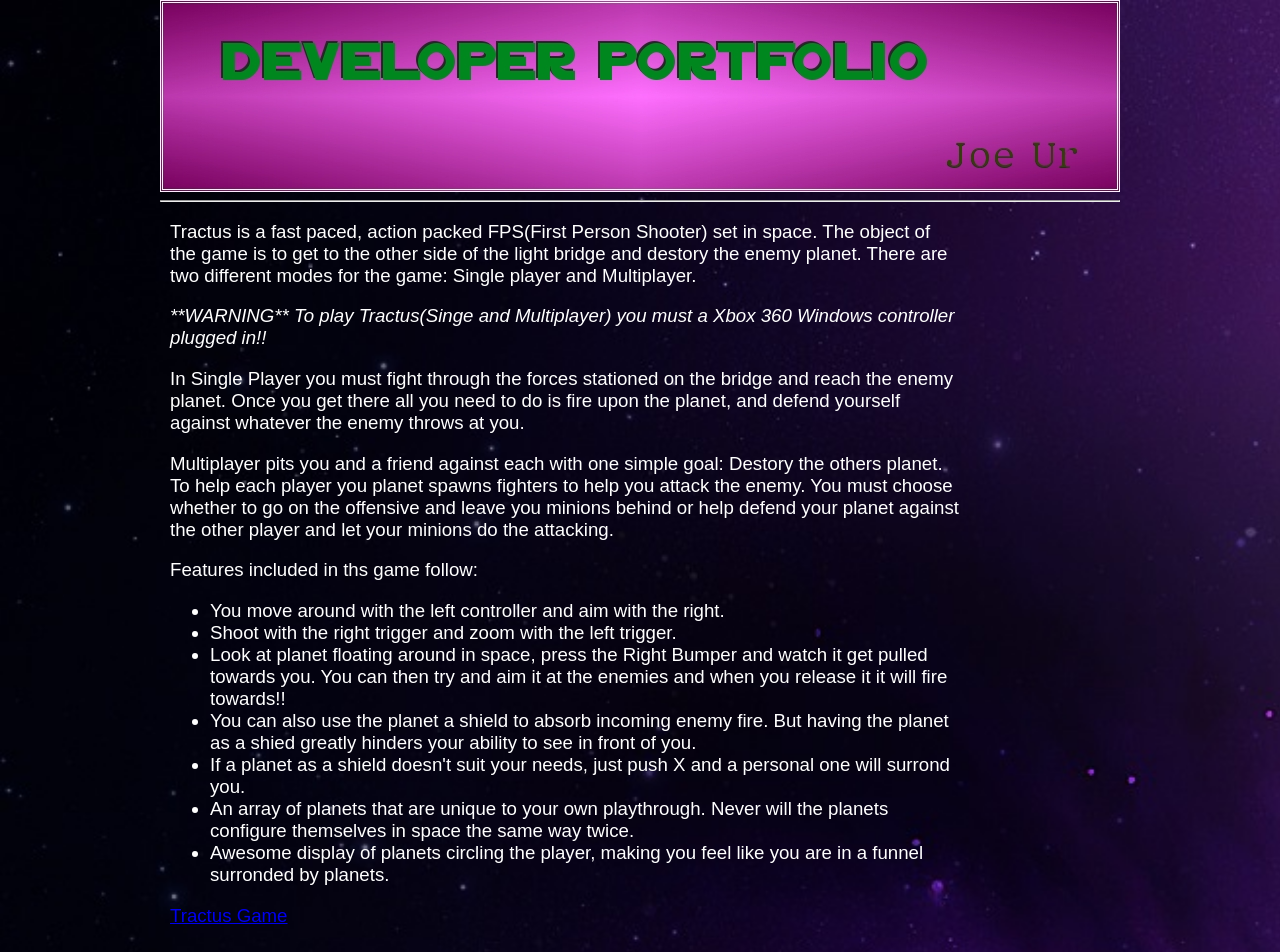
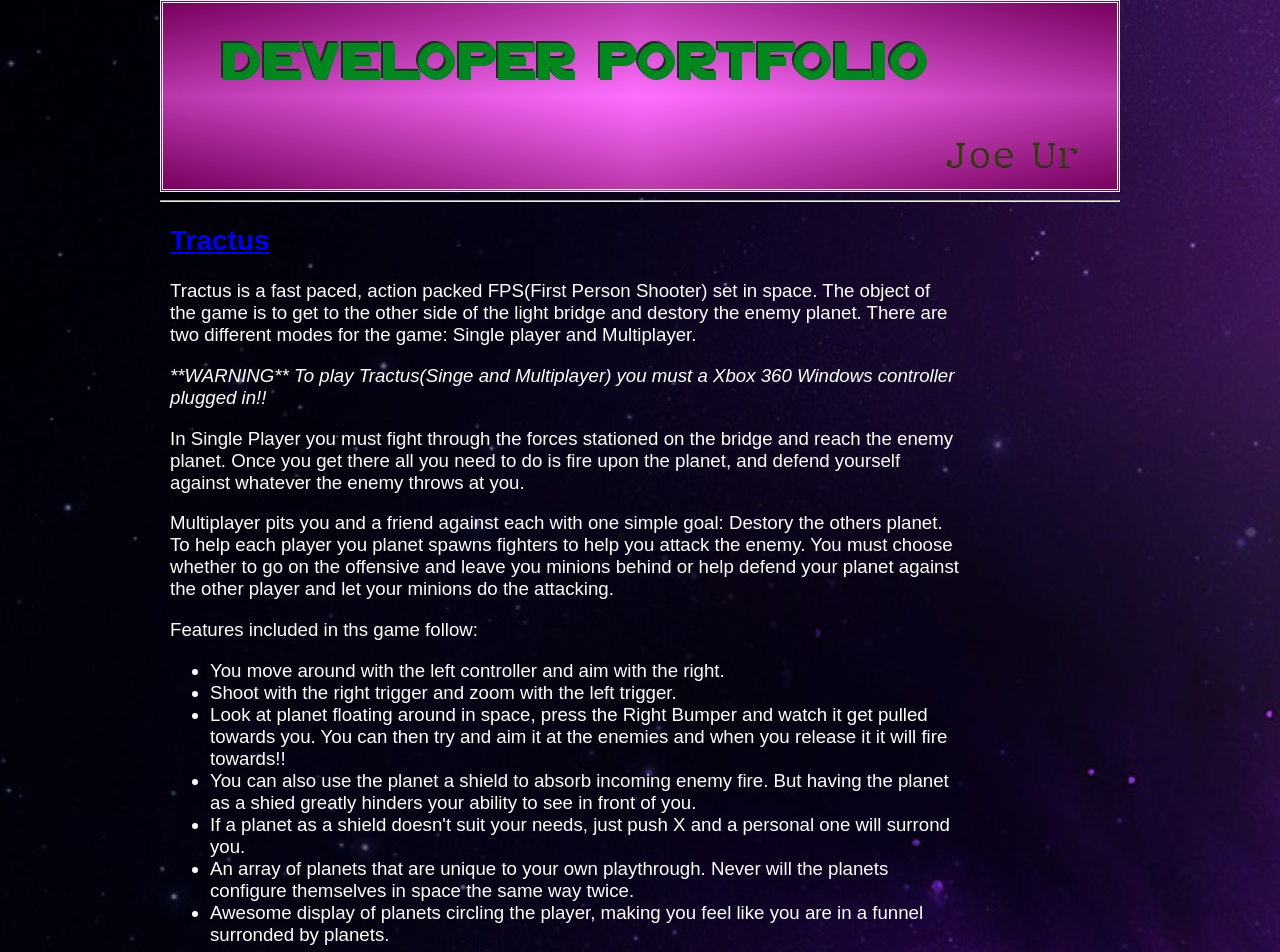
Before and after one commit to Hectorous/Hectorous.github.io, a plain HTML site: page index.html in a window 1280 px wide. Shown: the top 952 px of the page. Drawn offline with Linux system fonts and the light colour scheme.

Commit message:
Change
Put Tractus at top of screen.

```diff
--- a/index.html
+++ b/index.html
@@ -16,7 +16,9 @@
 		<hr/>
 		<div style = "width:800px;height:250px;">
 			<section style = "padding-left:10px;font-size:14pt" >
-
+				<h2>
+					<a href = "Web.html">Tractus</a href>
+				</h2>
 				<p>
 					Tractus is a fast paced, action packed FPS(First Person Shooter) set in space. The object of the game is to get to the other side of the light bridge and destory the enemy planet.
 					There are two different modes for the game: Single player and Multiplayer.
@@ -61,9 +63,7 @@
 						Awesome display of planets circling the player, making you feel like you are in a funnel surronded by planets.
 					</li>
 				</ul>
-				<p>
-					<a href = "Web.html">Tractus Game</a href>
-				</p>
+
 			</section>
 
 		</div>
```
